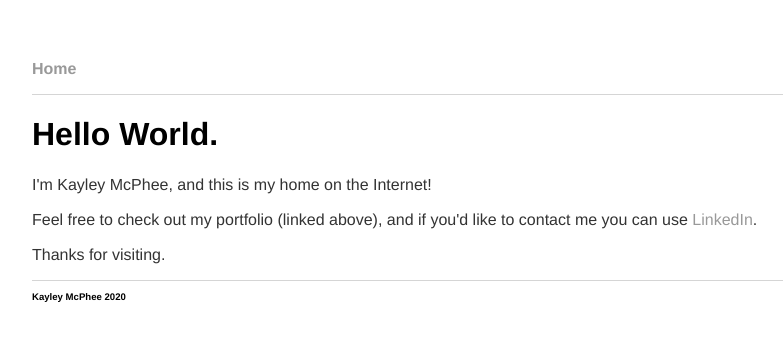
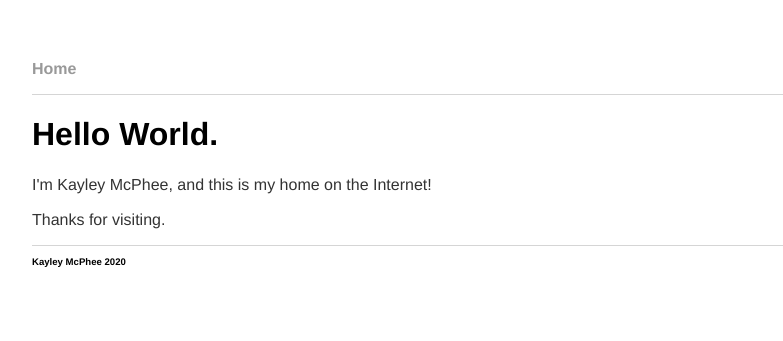
Before and after one commit to kayleymcphee/kayleymcphee.github.io, a Jekyll site: the page built from index.html, in a window 1280 px wide. Shown: the top 341 px of the page, without its empty margins (64-847 px from the left). Built offline with Jekyll 4.4.1, drawn with Linux system fonts in a browser that asks for light colours.

Commit message:
Update index.html

```diff
--- a/index.html
+++ b/index.html
@@ -5,6 +5,5 @@ title: Kayley McPhee
 <div class="blurb">
         <h1>Hello World.</h1>
 	<p>I'm Kayley McPhee, and this is my home on the Internet!</p>
-	<p>Feel free to check out my portfolio (linked above), and if you'd like to contact me you can use <a href="https://www.linkedin.com/in/kayley-mcphee-47872385/">LinkedIn</a>.</p>
 	<p>Thanks for visiting.</p>
 </div><!-- /.blurb -->
```
